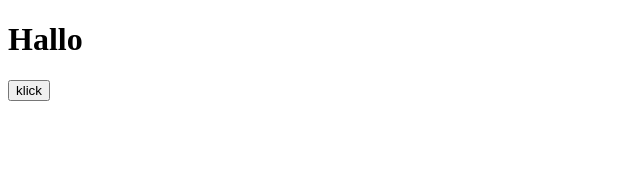
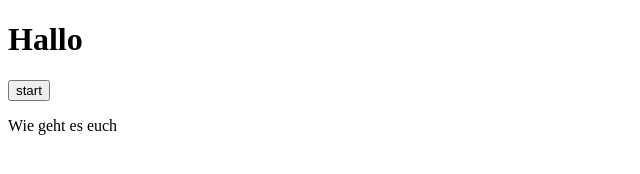
Before and after one commit to baharehgermany/QUIZAPP_ONE, a plain HTML site: page index.html in a window 1280 px wide. Shown: the whole page, without its empty margins (0-640 px from the left). Drawn offline with Linux system fonts and the light colour scheme.

Commit message:
Added head

```diff
--- a/index.html
+++ b/index.html
@@ -10,7 +10,8 @@
 
 <body>
     <h1>Hallo</h1>
-    <button>klick</button>
+    <button>start</button>
+    <p>Wie geht es euch</p>
 </body>
 
 </html>
```
